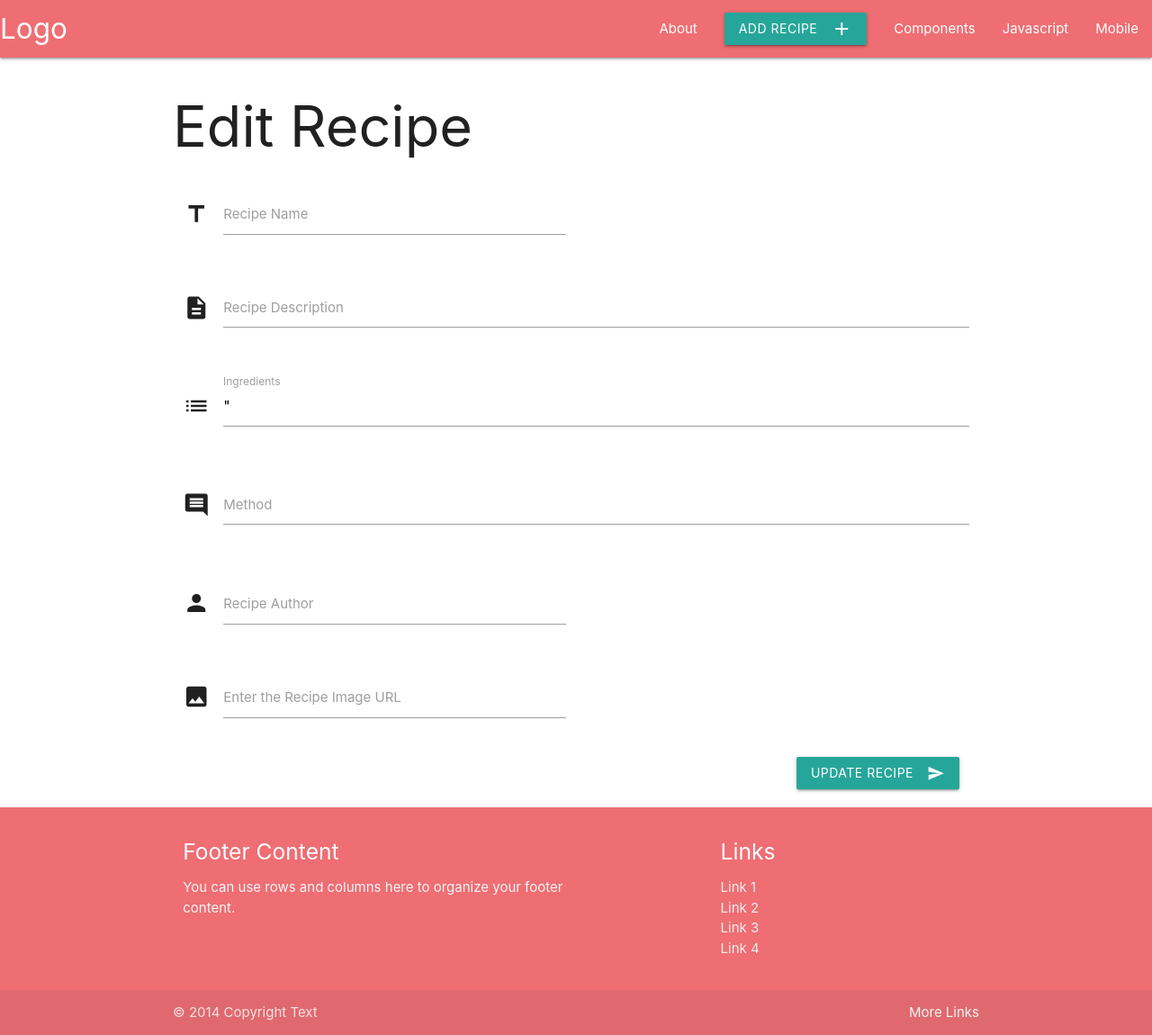
After one commit to darrenmessenger/cookbook, a Flask app: template templates/edit_recipe.html in a window 1280 px wide. The commit adds this page. Shown: the whole page at 90% size. Run offline with Flask 2, Linux system fonts and the light colour scheme; the template is opened without the code that fills it, so the values that code supplies are empty; some libraries are stand-ins or nearby versions.

Commit message:
Added the edit_recipe template so that recipes can now be edited

```diff
--- a/app.py
+++ b/app.py
@@ -31,6 +31,8 @@ def categories():
 def add_recipe():
     return render_template('add_recipe.html')
 
+
+
 @app.route('/add_recipe', methods = ['GET','POST'])
 def insert_recipe():
         if request.method == 'POST':
@@ -46,6 +48,26 @@ def insert_recipe():
 
             return redirect(url_for('index'))
 
+@app.route('/edit_recipe/<recipe_id>')
+def edit_recipe(recipe_id):
+    return render_template('edit_recipe.html',
+    recipe=mongo.db.recipes.find_one({'_id': ObjectId(recipe_id)}))
+
+@app.route('/update_recipe/<recipe_id>', methods=["POST"])
+def update_recipe(recipe_id):
+    recipes = mongo.db.recipes
+    recipes.update( {'_id': ObjectId(recipe_id)},
+    {
+        'recipe_name': request.form.get('recipe_name'),
+        'recipe_description': request.form.get('recipe_description'),
+        'recipe_ingredients': request.form.get('recipe_ingredients'),
+        'recipe_method': request.form.get('recipe_method'),
+        'recipe_author': request.form.get('recipe_author'),
+        'recipe_image_url': request.form.get('recipe_image_url')
+    })
+    return redirect(url_for('index'))
+
+
 if __name__ == '__main__':
     app.run(host=os.environ.get('IP'),
             port=int(os.environ.get('PORT')),
--- a/templates/base.html
+++ b/templates/base.html
@@ -27,7 +27,7 @@
     <script type="text/javascript">
         $(document).ready(function() {
             $('.sidenav').sidenav();
-
+            $('.modal').modal();
         });
     </script>
 </body>
--- /dev/null
+++ b/templates/edit_recipe.html
@@ -0,0 +1,60 @@
+{% extends 'base.html'%} {% block content %}
+
+<div class="container">
+
+  <div class="row">
+    <h1>Edit Recipe</h1>
+      <form action="{{ url_for('update_recipe', recipe_id=recipe._id) }}" method="POST" class="col s12">
+      <div class="row">
+        <div class="input-field col s6">
+          <i class="material-icons prefix">title</i>
+          <input id="recipe_name" name="recipe_name" type="text" class="validate" value="{{recipe.recipe_name}}">
+          <label for="recipe_name">Recipe Name</label>
+        </div>
+      </div>
+      <div class="row">
+        <div class="input-field col s12">
+          <i class="material-icons prefix">description</i>
+           <textarea name="recipe_description" id="recipe_description" class="materialize-textarea" readonly>{{recipe.recipe_description}}</textarea>
+          <label for="recipe_description">Recipe Description</label>
+        </div>
+      </div>
+      <div class="row">
+        <div class="input-field col s12">
+          <i class="material-icons prefix">list</i>
+          <textarea id="recipe_ingredients" name="recipe_ingredients" class="materialize-textarea">{{recipe.recipe_ingredients}}"</textarea>
+          <label for="recipe_ingredients">Ingredients</label>
+        </div>
+      </div>
+      <div class="row">
+        <div class="input-field col s12">
+          <i class="material-icons prefix">insert_comment</i>
+          <textarea id="recipe_method" name="recipe_method" class="materialize-textarea">{{recipe.recipe_method}}</textarea>
+          <label for="recipe_method">Method</label>
+        </div>
+      </div>
+      <div class="row">
+        <div class="input-field col s6">
+          <i class="material-icons prefix">person</i>
+          <input id="recipe_author" name="recipe_author" type="text" class="validate" value="{{recipe.recipe_author}}">
+          <label for="recipe_author">Recipe Author</label>
+        </div>
+      </div>
+
+      <div class="row">
+        <div class="input-field col s6">
+          <i class="material-icons prefix">image</i>
+          <input id="recipe_image_url" name="recipe_image_url" type="text" class="validate" value="{{recipe.recipe_image_url}}">
+          <label for="recipe_image_url">Enter the Recipe Image URL</label>
+        </div>
+      </div>
+
+      <div class="col s12">
+        <button class="btn waves-effect waves-light right" type="submit" name="action">Update Recipe
+            <i class="material-icons right">send</i>
+          </button>
+      </div>
+  </div>
+  </form>
+</div>
+{% endblock %}
--- a/templates/index.html
+++ b/templates/index.html
@@ -22,7 +22,7 @@
           <div class="card-image">
             <img src="{{recipe.recipe_image_url}}" alt="recipe image"></img>
             <span class="card-title">{{recipe.recipe_name}}</span>
-            <a class="btn-floating halfway-fab waves-effect waves-light red"><i class="material-icons">add</i></a>
+            <a class="btn-floating halfway-fab waves-effect waves-light red" href="{{url_for('edit_recipe', recipe_id=recipe._id)}}"><i class="material-icons">add</i></a>
           </div>
           <div class="card-content">
             <p class=>{{recipe.recipe_description}}</p>
@@ -37,4 +37,6 @@
     {% endfor %}
 </div>
 
+
+
 {% endblock %}
```
